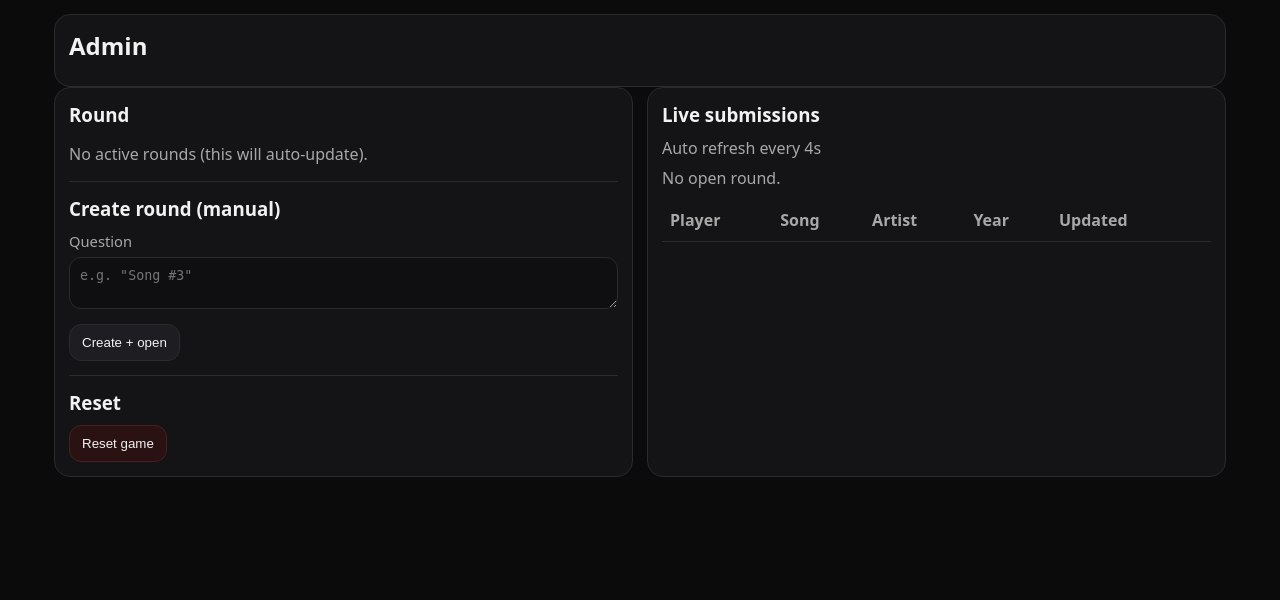
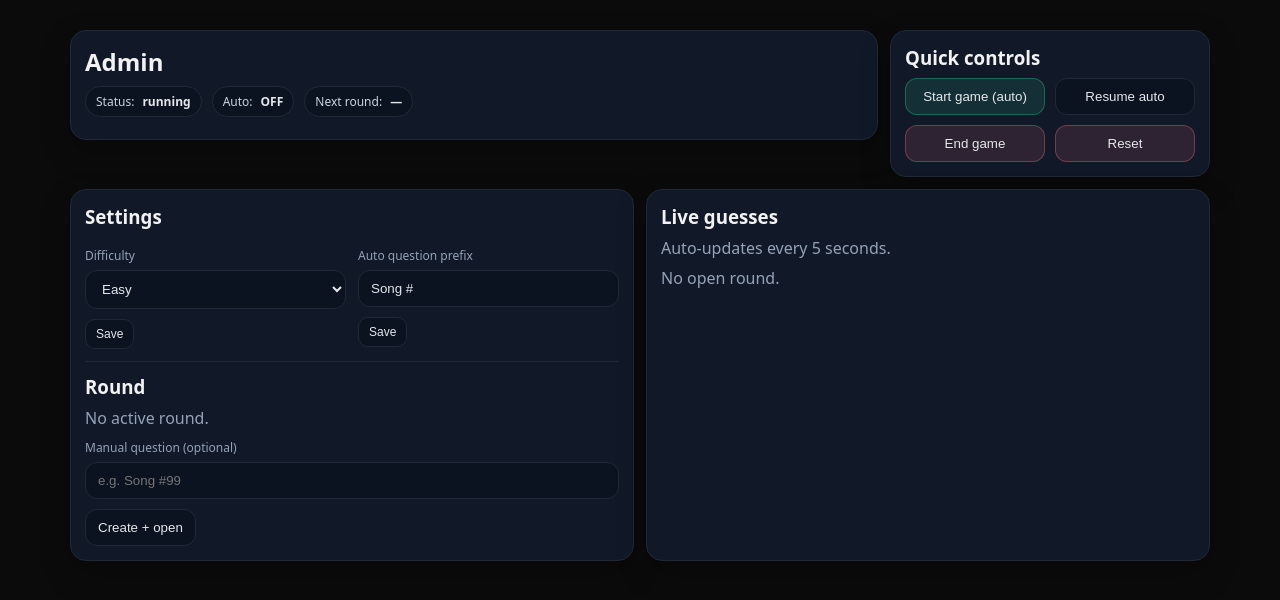
Before and after one commit to atiklc/HitsterWebApp, a Flask app: page /admin in a window 1280 px wide. Shown: the part 65-665 px from the top of the page. Run offline with Flask 3, Linux system fonts and the light colour scheme; the visitor is signed in with stand-in values (Sample User, id 1); data comes from the database, SQL or seed files in the repository; data that the repository does not hold is empty.

Commit message:
Refactor admin.html for improved layout and controls

```diff
--- a/templates/admin.html
+++ b/templates/admin.html
@@ -1,160 +1,232 @@
 {% extends "base.html" %}
 {% block content %}
+<style>
+  .wrap2{max-width:1200px;margin:0 auto;padding:16px;}
+  .top{display:flex;gap:12px;align-items:flex-start;justify-content:space-between;flex-wrap:wrap;margin-bottom:12px;}
+  .card{background:#111827;border:1px solid #1f2937;border-radius:16px;padding:14px;box-shadow:0 12px 30px rgba(0,0,0,.25)}
+  .grid{display:grid;gap:12px;}
+  .grid.two{grid-template-columns:1fr 1fr;}
+  @media (max-width:980px){.grid.two{grid-template-columns:1fr;}}
+  .row{display:flex;gap:10px;flex-wrap:wrap;align-items:center;}
+  .badge{display:inline-flex;gap:8px;align-items:center;padding:6px 10px;border-radius:999px;background:#0b1220;border:1px solid #1f2937;color:#cbd5e1;font-size:12px;}
+  .badge strong{color:#e5e7eb}
+  .ok{color:#34d399}
+  .err{color:#fb7185}
+  .muted{color:#94a3b8}
+  .btn{display:inline-flex;align-items:center;justify-content:center;padding:10px 12px;border-radius:12px;border:1px solid #1f2937;background:#0b1220;color:#e5e7eb;cursor:pointer;}
+  .btn:hover{filter:brightness(1.08)}
+  .btn.primary{border-color:rgba(52,211,153,.35);background:rgba(52,211,153,.12)}
+  .btn.danger{border-color:rgba(251,113,133,.35);background:rgba(251,113,133,.12)}
+  .btn.small{padding:7px 10px;border-radius:10px;font-size:12px;}
+  input,select{width:100%;padding:10px 12px;border-radius:12px;border:1px solid #1f2937;background:#0b1220;color:#e5e7eb;}
+  label{display:block;margin:10px 0 6px;color:#94a3b8;font-size:12px;}
+  table{width:100%;border-collapse:collapse;}
+  th,td{border-bottom:1px solid #1f2937;padding:9px 8px;text-align:left;vertical-align:top;}
+  th{color:#94a3b8;font-weight:650;font-size:12px;}
+  hr{border:0;border-top:1px solid #1f2937;margin:12px 0;}
+</style>
 
-{% set r = open_round or current_round %}
+<div class="wrap2">
+  <div class="top">
+    <div class="card" style="flex:1;min-width:320px">
+      <h2 style="margin:0 0 8px">Admin</h2>
+      <div class="row" style="margin-bottom:8px">
+        <span class="badge">Status: <strong id="bStatus">{{ status }}</strong></span>
+        <span class="badge">Auto: <strong id="bAuto">{{ 'ON' if auto_rounds else 'OFF' }}</strong></span>
+        <span class="badge">Next round: <strong id="bNext">{{ next_round_at or '—' }}</strong></span>
+        {% if ended_at %}<span class="badge">Ended: <strong>{{ ended_at }}</strong></span>{% endif %}
+      </div>
+      {% if msg %}<div class="ok">{{ msg }}</div>{% endif %}
+      {% if err %}<div class="err">{{ err }}</div>{% endif %}
+    </div>
 
-<div class="card">
-  <h2>Admin</h2>
-  {% if msg %}<p class="ok">{{ msg }}</p>{% endif %}
-  {% if err %}<p class="err">{{ err }}</p>{% endif %}
-</div>
+    <div class="card" style="min-width:320px">
+      <h3 style="margin:0 0 8px">Quick controls</h3>
+      <div class="grid" style="grid-template-columns:1fr 1fr;gap:10px">
+        <form method="post" style="margin:0">
+          <input type="hidden" name="action" value="start_game">
+          <button class="btn primary" type="submit" style="width:100%">Start game (auto)</button>
+        </form>
 
-<div class="grid" id="adminGrid" style="grid-template-columns:1fr; gap:14px;">
+        {% if auto_rounds %}
+          <form method="post" style="margin:0">
+            <input type="hidden" name="action" value="pause_auto">
+            <button class="btn" type="submit" style="width:100%">Pause auto</button>
+          </form>
+        {% else %}
+          <form method="post" style="margin:0">
+            <input type="hidden" name="action" value="resume_auto">
+            <button class="btn" type="submit" style="width:100%">Resume auto</button>
+          </form>
+        {% endif %}
 
-  <!-- LEFT: Round control -->
-  <div class="card">
-    <h3>Round</h3>
+        <form method="post" style="margin:0" onsubmit="return confirm('End the game now? This closes any open round and stops auto rounds.');">
+          <input type="hidden" name="action" value="end_game">
+          <button class="btn danger" type="submit" style="width:100%">End game</button>
+        </form>
 
-    {% if r %}
-      <p class="muted">Open round: <strong>#{{ r.id }}</strong></p>
-      <p style="font-size:1.05rem;">{{ r.question or "" }}</p>
-
-      <form method="post" style="margin-top:10px;">
-        <input type="hidden" name="action" value="set_answers">
-
-        <label>Correct song</label>
-        <input type="text" name="correct_song" value="{{ r.correct_song or '' }}">
-
-        <label>Correct artist</label>
-        <input type="text" name="correct_artist" value="{{ r.correct_artist or '' }}">
-
-        <label>Correct year</label>
-        <input type="text" name="correct_year" value="{{ r.correct_year or '' }}" inputmode="numeric">
-
-        <button class="btn" type="submit" style="margin-top:10px;">Update correct answers</button>
-      </form>
-
-      <form method="post" style="margin-top:10px;" onsubmit="return confirm('Close this round and score it?');">
-        <input type="hidden" name="action" value="close_round">
-        <button class="btn secondary" type="submit">Close & score</button>
-      </form>
-    {% else %}
-      <p class="muted">No active rounds (this will auto-update).</p>
-    {% endif %}
-
-    <hr style="border:0; border-top:1px solid var(--line); margin:14px 0;">
-
-    <h3>Create round (manual)</h3>
-    <form method="post">
-      <input type="hidden" name="action" value="create_round">
-      <label>Question</label>
-      <textarea name="question" rows="2" placeholder='e.g. "Song #3"'></textarea>
-      <button class="btn" type="submit" style="margin-top:10px;">Create + open</button>
-    </form>
-
-    <hr style="border:0; border-top:1px solid var(--line); margin:14px 0;">
-
-    <h3>Reset</h3>
-    <form method="post" onsubmit="return confirm('Reset rounds/guesses/history? Players kept.');">
-      <input type="hidden" name="action" value="reset_game">
-      <button class="btn danger" type="submit">Reset game</button>
-    </form>
+        <form method="post" style="margin:0" onsubmit="return confirm('Reset all rounds/guesses/history? Players will be kept.');">
+          <input type="hidden" name="action" value="reset_game">
+          <button class="btn danger" type="submit" style="width:100%">Reset</button>
+        </form>
+      </div>
+    </div>
   </div>
 
-  <!-- RIGHT: Live guesses -->
-  <div class="card">
-    <h3>Live submissions</h3>
-    <div class="muted" id="liveMeta">Auto refresh every 4s</div>
-    <div class="muted" id="liveRound" style="margin-top:8px;"></div>
+  <div class="grid two">
+    <div class="card">
+      <h3 style="margin:0 0 8px">Settings</h3>
+      <div class="grid two">
+        <div>
+          <label>Difficulty</label>
+          <form method="post">
+            <input type="hidden" name="action" value="set_difficulty">
+            <select name="difficulty" {% if locked %}disabled{% endif %}>
+              <option value="easy" {% if difficulty=='easy' %}selected{% endif %}>Easy</option>
+              <option value="hard" {% if difficulty=='hard' %}selected{% endif %}>Hard</option>
+              <option value="extreme" {% if difficulty=='extreme' %}selected{% endif %}>Extreme</option>
+            </select>
+            <button class="btn small" type="submit" {% if locked %}disabled{% endif %} style="margin-top:10px">Save</button>
+            {% if locked %}<div class="muted" style="margin-top:6px">Locked after the first round is created.</div>{% endif %}
+          </form>
+        </div>
+        <div>
+          <label>Auto question prefix</label>
+          <form method="post">
+            <input type="hidden" name="action" value="set_prefix">
+            <input name="question_prefix" value="{{ question_prefix }}">
+            <button class="btn small" type="submit" style="margin-top:10px">Save</button>
+          </form>
+        </div>
+      </div>
 
-    <table style="margin-top:10px;">
-      <thead>
-        <tr>
-          <th>Player</th>
-          <th>Song</th>
-          <th>Artist</th>
-          <th>Year</th>
-          <th style="width:160px;">Updated</th>
-        </tr>
-      </thead>
-      <tbody id="liveBody"></tbody>
-    </table>
+      <hr>
+
+      <h3 style="margin:0 0 8px">Round</h3>
+      {% if open_round %}
+        <div class="row" style="margin-bottom:10px">
+          <span class="badge">Open round: <strong id="bRound">#{{ open_round.id }}</strong></span>
+          <span class="badge"><strong id="bQuestion">{{ open_round.question or '' }}</strong></span>
+        </div>
+
+        <form method="post">
+          <input type="hidden" name="action" value="set_answers">
+          <div class="grid two">
+            <div>
+              <label>Correct song</label>
+              <input name="correct_song" value="{{ open_round.correct_song or '' }}">
+            </div>
+            <div>
+              <label>Correct artist</label>
+              <input name="correct_artist" value="{{ open_round.correct_artist or '' }}">
+            </div>
+          </div>
+          <label>Correct year</label>
+          <input name="correct_year" value="{{ open_round.correct_year or '' }}">
+          <button class="btn primary" type="submit" style="margin-top:10px">Update correct</button>
+        </form>
+
+        <form method="post" style="margin-top:10px" onsubmit="return confirm('Close & score this round?');">
+          <input type="hidden" name="action" value="close_round">
+          <button class="btn" type="submit">Close & score</button>
+          {% if auto_rounds %}<span class="muted" style="margin-left:8px">Next round opens ~{{ auto_delay }}s after close.</span>{% endif %}
+        </form>
+      {% else %}
+        <div class="muted">No active round.</div>
+        <form method="post" style="margin-top:10px">
+          <input type="hidden" name="action" value="create_round">
+          <label>Manual question (optional)</label>
+          <input name="question" placeholder="e.g. Song #99">
+          <button class="btn" type="submit" style="margin-top:10px">Create + open</button>
+        </form>
+      {% endif %}
+    </div>
+
+    <div class="card">
+      <h3 style="margin:0 0 8px">Live guesses</h3>
+      <div class="muted" style="margin-bottom:8px">Auto-updates every 5 seconds.</div>
+
+      <div id="liveWrap">
+        {% if open_round %}
+          {% if live_rows|length == 0 %}
+            <div class="muted">No submissions yet.</div>
+          {% else %}
+            <table>
+              <thead><tr><th>Player</th><th>Song</th><th>Artist</th><th>Year</th><th>Updated</th></tr></thead>
+              <tbody>
+              {% for row in live_rows %}
+                <tr>
+                  <td><strong>{{ row.player }}</strong></td>
+                  <td>{{ row.guess_song or '' }}</td>
+                  <td>{{ row.guess_artist or '' }}</td>
+                  <td>{{ row.guess_year if row.guess_year is not none else '' }}</td>
+                  <td class="muted">{{ row.updated_at }}</td>
+                </tr>
+              {% endfor %}
+              </tbody>
+            </table>
+          {% endif %}
+        {% else %}
+          <div class="muted">No open round.</div>
+        {% endif %}
+      </div>
+    </div>
   </div>
-
 </div>
 
 <script>
-  // 2 columns on wide screens
-  const mq = window.matchMedia("(min-width: 1000px)");
-  function applyColumns() {
-    const grid = document.getElementById("adminGrid");
-    if (!grid) return;
-    grid.style.gridTemplateColumns = mq.matches ? "1fr 1fr" : "1fr";
-  }
-  mq.addEventListener("change", applyColumns);
-  applyColumns();
-
-  const LIVE_MS = 4000; // >= 3 seconds
+  const LIVE_MS = 5000;
+  let currentRoundId = {{ open_round.id if open_round else 'null' }};
 
   function esc(s){
-    return String(s ?? "").replace(/[&<>"']/g, c => ({
-      "&":"&amp;","<":"&lt;",">":"&gt;",'"':"&quot;","'":"&#39;"
-    }[c]));
+    return (s ?? '').toString().replace(/[&<>"']/g, c => ({'&':'&amp;','<':'&lt;','>':'&gt;','"':'&quot;',"'":'&#39;'}[c]));
   }
 
-  async function refreshLive() {
-    try {
-      const res = await fetch("/api/admin/open_round_guesses?ts=" + Date.now(), {
-        cache: "no-store",
-        credentials: "same-origin"
-      });
+  function fmtCountdown(iso){
+    if(!iso) return '—';
+    const t = Date.parse(iso);
+    if(Number.isNaN(t)) return iso;
+    const s = Math.ceil((t - Date.now())/1000);
+    if(s <= 0) return 'now';
+    return `${iso} (in ${s}s)`;
+  }
 
-      if (res.status === 403) {
-        window.location.href = "/admin/login";
+  async function refreshLive(){
+    try{
+      const res = await fetch('/api/admin/open_round_guesses', {cache:'no-store'});
+      if(!res.ok) return;
+      const data = await res.json();
+
+      document.getElementById('bStatus').textContent = data.game_status || '';
+      document.getElementById('bAuto').textContent = data.auto_rounds ? 'ON' : 'OFF';
+      document.getElementById('bNext').textContent = fmtCountdown(data.next_round_at);
+
+      const newId = data.round ? data.round.id : null;
+      if(newId !== currentRoundId){
+        location.reload();
         return;
       }
 
-      const data = await res.json();
-      if (!data || !data.ok) return;
-
-      // Your endpoint might return either:
-      //  A) {has_open_round:true, round:{id,question}, rows:[...]}
-      //  B) {has_open_round:true, round_id:..., rows:[...]}
-      const has = !!data.has_open_round;
-      const roundObj = data.round || (data.round_id ? { id: data.round_id, question: data.question || "" } : null);
-
-      const liveRound = document.getElementById("liveRound");
-      const tbody = document.getElementById("liveBody");
-
-      if (!has || !roundObj) {
-        if (liveRound) liveRound.textContent = "No open round.";
-        if (tbody) tbody.innerHTML = "";
+      const wrap = document.getElementById('liveWrap');
+      if(!data.has_open_round){
+        wrap.innerHTML = '<div class="muted">No open round.</div>';
+        return;
+      }
+      if(!data.rows || data.rows.length === 0){
+        wrap.innerHTML = '<div class="muted">No submissions yet.</div>';
         return;
       }
 
-      if (liveRound) {
-        liveRound.textContent = `Round #${roundObj.id}: ${roundObj.question || ""} (submissions: ${(data.rows||[]).length})`;
+      let html = '<table><thead><tr><th>Player</th><th>Song</th><th>Artist</th><th>Year</th><th>Updated</th></tr></thead><tbody>';
+      for(const r of data.rows){
+        html += `<tr><td><strong>${esc(r.player)}</strong></td><td>${esc(r.guess_song||'')}</td><td>${esc(r.guess_artist||'')}</td><td>${esc(String(r.guess_year||''))}</td><td class="muted">${esc(r.updated_at||'')}</td></tr>`;
       }
-
-      if (tbody) {
-        tbody.innerHTML = "";
-        for (const row of (data.rows || [])) {
-          const tr = document.createElement("tr");
-          tr.innerHTML = `
-            <td>${esc(row.player)}</td>
-            <td>${esc(row.guess_song)}</td>
-            <td>${esc(row.guess_artist)}</td>
-            <td>${esc(row.guess_year)}</td>
-            <td class="muted">${esc(row.updated_at)}</td>
-          `;
-          tbody.appendChild(tr);
-        }
-      }
-    } catch(e) {}
+      html += '</tbody></table>';
+      wrap.innerHTML = html;
+    }catch(e){}
   }
 
+  setInterval(refreshLive, LIVE_MS);
   refreshLive();
-  setInterval(refreshLive, LIVE_MS);
 </script>
-
 {% endblock %}
```
